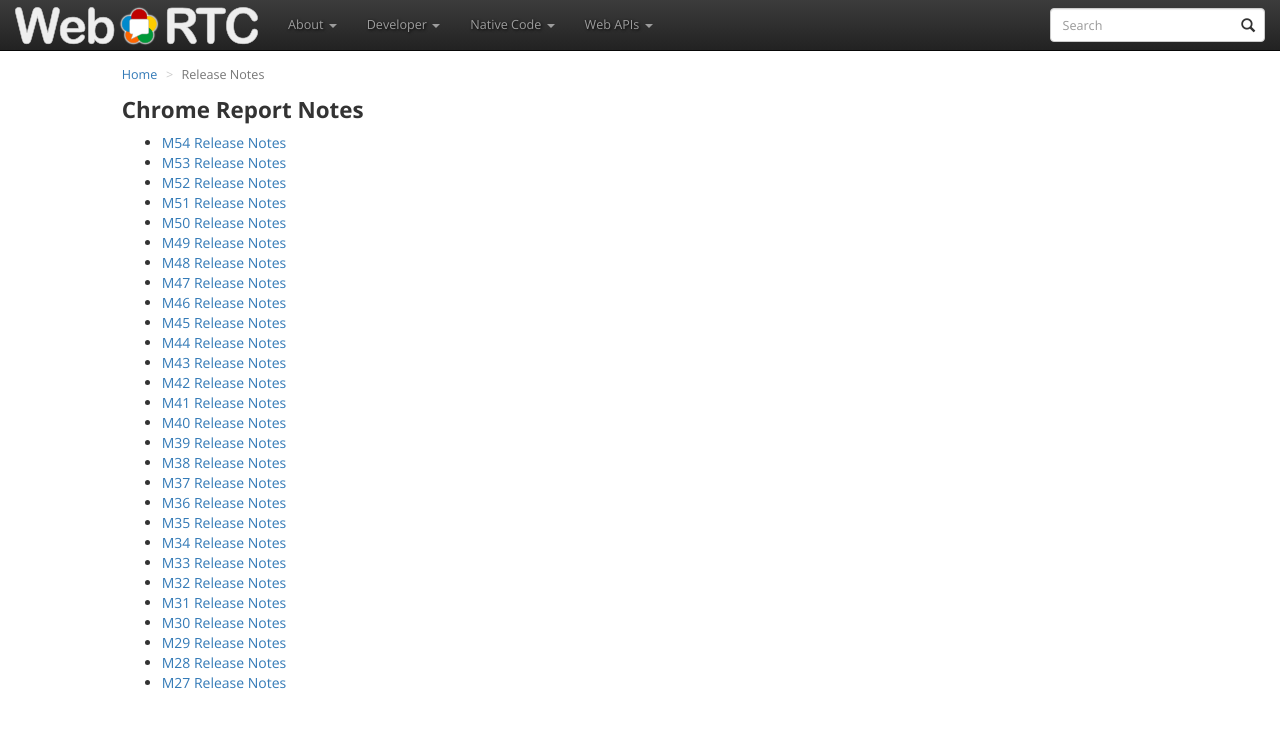
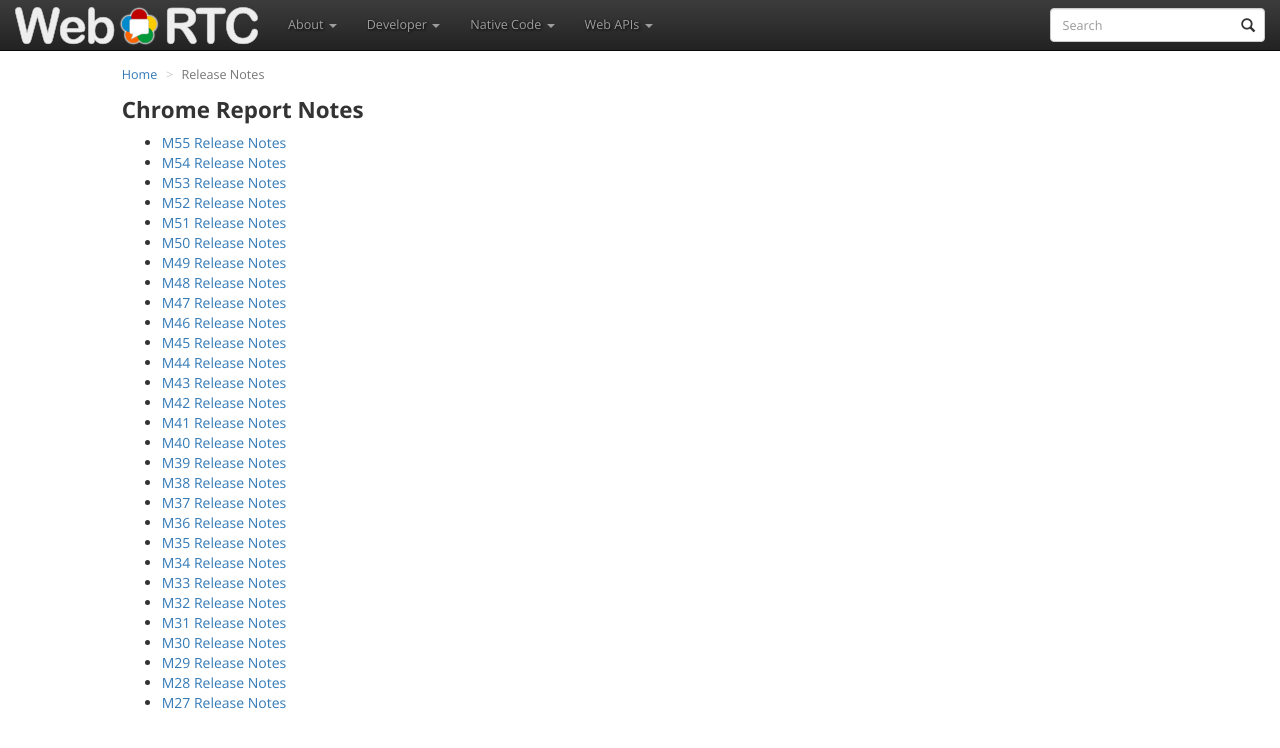
Before and after one commit to webrtc/webrtc-org, a Jekyll site: the page built from release-notes/index.md, in a window 1280 px wide and 900 px high. Shown: the top 748 px of the window. Built offline with Jekyll 4.4.1, drawn with Linux system fonts in a browser that asks for light colours; nearby versions of some CDN libraries.

Commit message:
Update index.md

```diff
--- a/release-notes/index.md
+++ b/release-notes/index.md
@@ -4,6 +4,7 @@ title: Chrome Report Notes
 permalink: /release-notes/
 crumb: Release Notes
 ---
+  * [M55 Release Notes](https://groups.google.com/d/msg/discuss-webrtc/BqqFMSR6s1E/rlPYFD0NCQAJ)
   * [M54 Release Notes](https://groups.google.com/d/topic/discuss-webrtc/S5yex8rNIjA/discussion)
   * [M53 Release Notes](https://groups.google.com/d/topic/discuss-webrtc/ism_KD14rzc/discussion)
   * [M52 Release Notes](https://groups.google.com/d/topic/discuss-webrtc/bDfxOA8XiJI/discussion)
```
